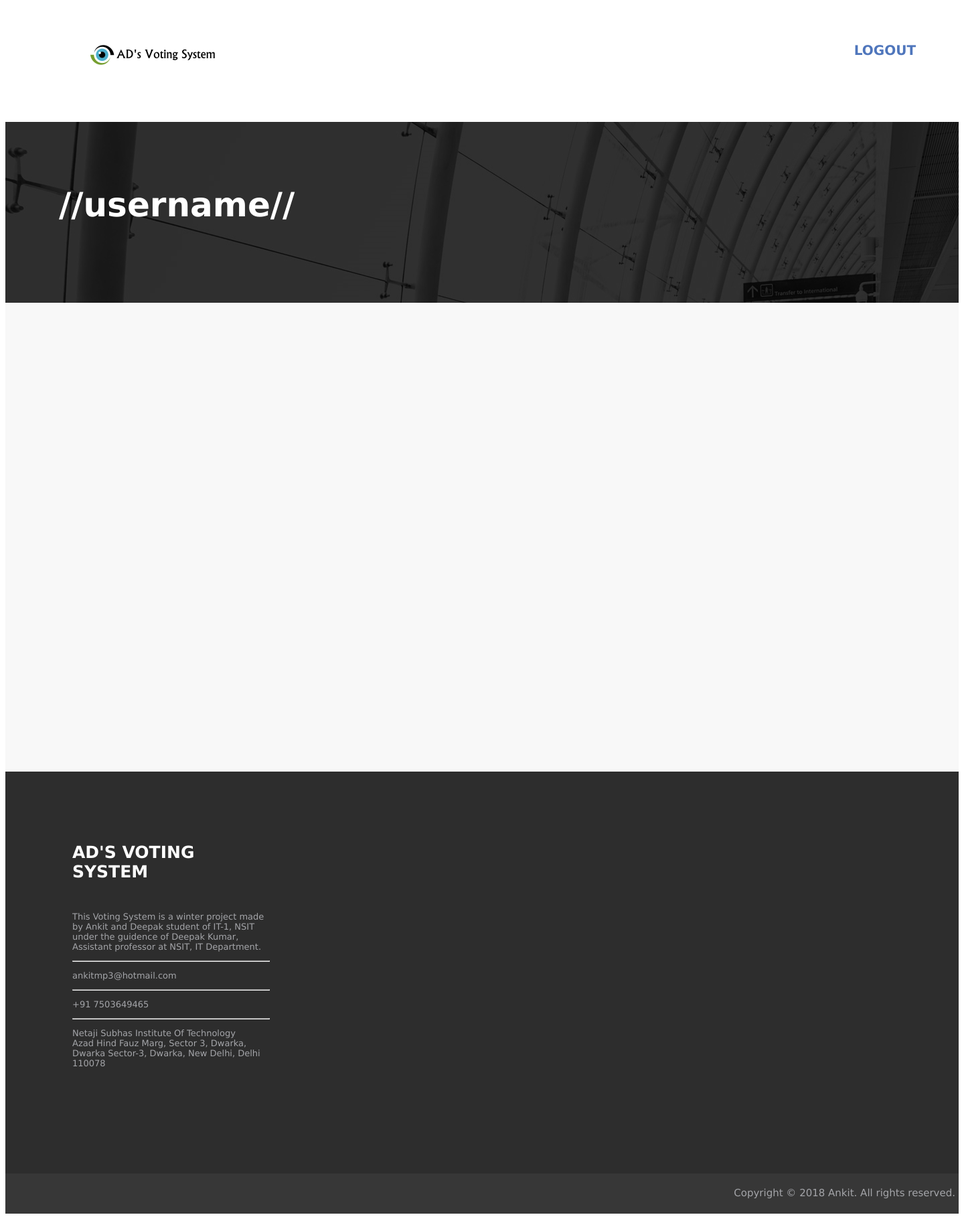
After one commit to aafatankit/software_testing_project, a PHP site: page /user.html in a window 1440 px wide. The commit adds this page. Shown: the whole page at 67% size. Run offline with PHP 8.4, Linux system fonts and the light colour scheme.

```diff
--- a/header.css
+++ b/header.css
@@ -1,3 +1,7 @@
+body{
+    min-width: 1420px;
+}
+
 header{
     box-sizing: content-box;
     font-family: Lucida Grande;
--- a/pages.css
+++ b/pages.css
@@ -1,3 +1,7 @@
+body{
+    min-width: 1420px;
+}
+
 .page-title{
     width: auto;
     height: 270px;
--- a/slides.css
+++ b/slides.css
@@ -1,3 +1,7 @@
+body{
+    min-width: 1420px;
+}
+
 #slide{
     box-sizing: content-box;
     width: auto;
--- /dev/null
+++ b/user.html
@@ -0,0 +1,55 @@
+<!DOCTYPE html>
+<html>
+    <head>
+        <meta charset="utf-8">
+        <title>ADS Voting</title>
+        <link rel="stylesheet" href="header.css">
+        <link rel="stylesheet" href="pages.css">
+    </head>
+
+    <body>
+        <header>
+            <div id="head">
+                <div id="logo">
+                    <img src="images/logo.png">
+                </div>
+                <div id="links">
+                    <div id="about" style="float: right;">
+                        <a href="">LOGOUT</a>
+                    </div>
+                </div>
+            </div>
+        </header>
+
+        <!--Page Title-->
+        <div class="page-title">
+            <h1 class="page-name" id="username">//username//</h1>
+        </div>
+        <!--End-->
+
+        <div id="about-block">
+
+        </div>
+
+        <!--Footer-->
+        <div id="footer1">
+            <div id="details">
+                <h1 id="last-id">AD'S VOTING SYSTEM</h1>
+                <br>
+                <p >This Voting System is a winter project made by Ankit and Deepak student of IT-1, NSIT under the guidence of Deepak Kumar, Assistant professor at NSIT, IT Department.</p>
+                <hr>
+                <p>ankitmp3@hotmail.com</p>
+                <hr>
+                <p>+91 7503649465</p>
+                <hr>
+                <p>Netaji Subhas Institute Of Technology<br>Azad Hind Fauz Marg, Sector 3, Dwarka, Dwarka Sector-3, Dwarka, New Delhi, Delhi 110078</p>
+            </div>
+        </div>
+        <div id="footer2">
+            <div id="copyright">
+                <p>Copyright &copy; 2018 Ankit. All rights reserved.</p>
+            </div>
+        </div>
+        <!--End-->
+    </body>
+</html>
```
